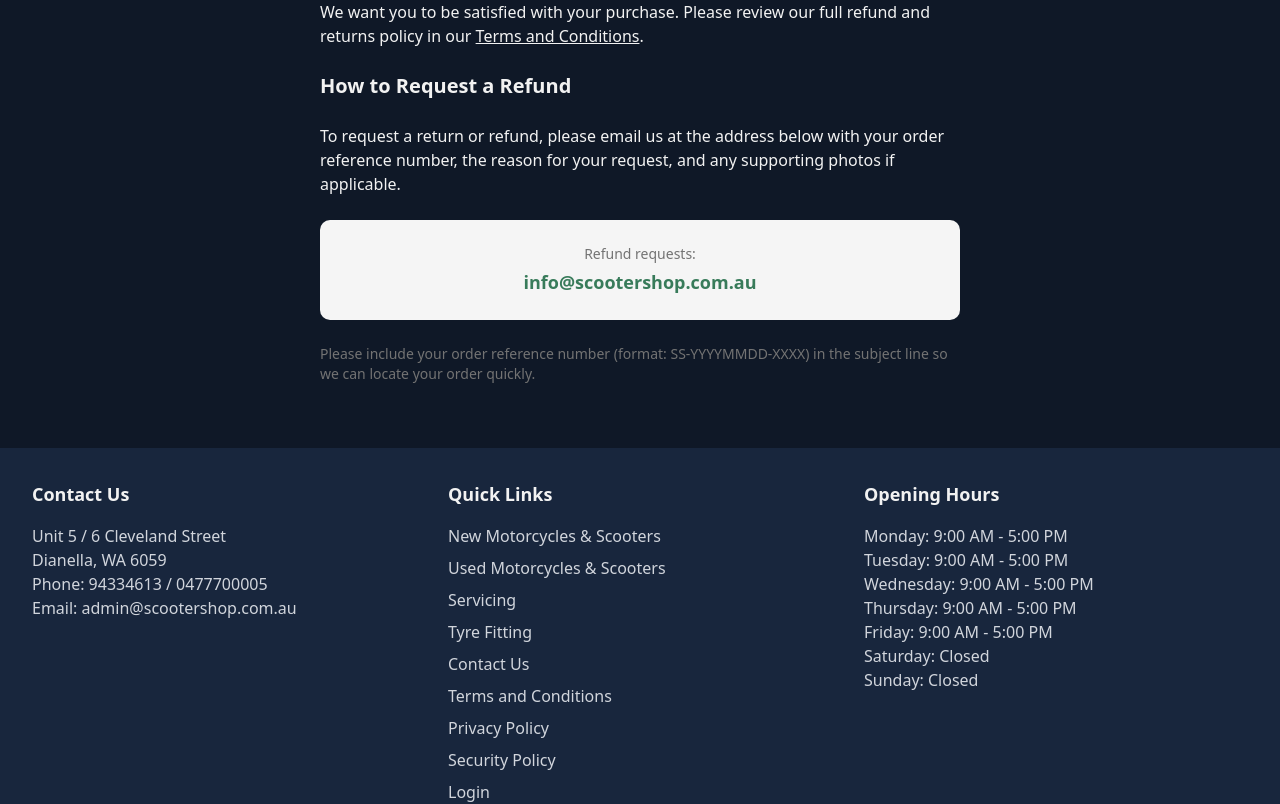
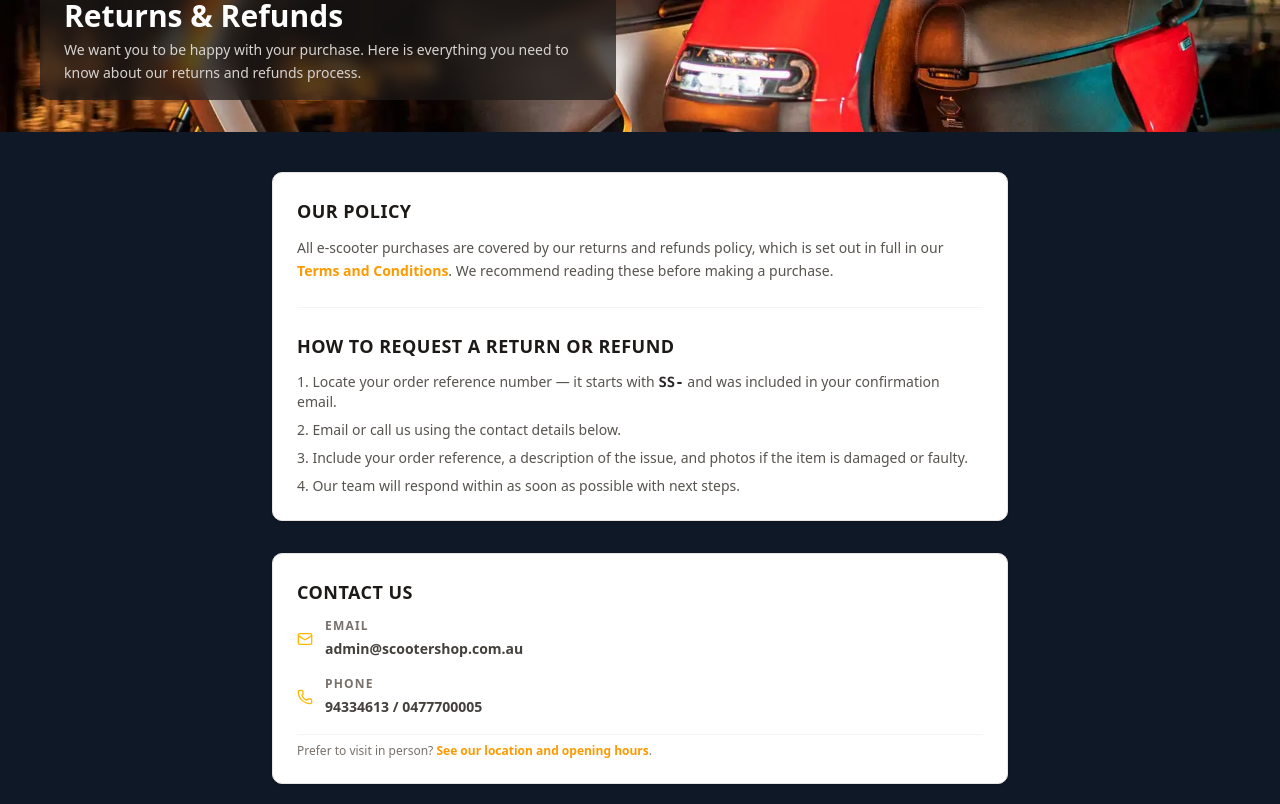
Before and after one commit to ethanbetts63/allbikes, a React (Vite) app in the folder frontend/: page /refunds in a window 1280 px wide. Shown: the part 240-1044 px from the top of the page. Built offline with nearby package versions, Linux system fonts and the light colour scheme.

Commit message:
checkpoint

```diff
--- a/frontend/src/components/Footer.tsx
+++ b/frontend/src/components/Footer.tsx
@@ -54,6 +54,7 @@ const Footer = () => {
             <li className="mb-2"><Link to="/service" className="hover:underline text-gray-300">Servicing</Link></li>
             <li className="mb-2"><Link to="/tyre-fitting" className="hover:underline text-gray-300">Tyre Fitting</Link></li>
             <li className="mb-2"><Link to="/contact" className="hover:underline text-gray-300">Contact Us</Link></li>
+            <li className="mb-2"><Link to="/refunds" className="hover:underline text-gray-300">Returns &amp; Refunds</Link></li>
             <li className="mb-2"><Link to="/terms" className="hover:underline text-gray-300">Terms and Conditions</Link></li>
             <li className="mb-2"><Link to="/privacy" className="hover:underline text-gray-300">Privacy Policy</Link></li>
             <li className="mb-2"><Link to="/security" className="hover:underline text-gray-300">Security Policy</Link></li>
--- a/frontend/src/pages/RefundsPage.tsx
+++ b/frontend/src/pages/RefundsPage.tsx
@@ -1,48 +1,100 @@
 import { Link } from 'react-router-dom';
+import Hero from '@/components/Hero';
 import Seo from '@/components/Seo';
+import { Mail, Phone } from 'lucide-react';
+import { siteSettings } from '@/config/siteSettings';
+import SegwayImage from '@/assets/segway_1.webp';
 
 const RefundsPage = () => {
+  const primaryPhone = siteSettings.phone_number || siteSettings.mobile_number;
+  const displayPhone = siteSettings.phone_number && siteSettings.mobile_number
+    ? `${siteSettings.phone_number} / ${siteSettings.mobile_number}`
+    : primaryPhone;
+
   return (
     <>
       <Seo
         title="Returns & Refunds | Scooter Shop"
-        description="Information about our returns and refund policy for e-scooter purchases."
+        description="Our returns and refund policy for e-scooter purchases. Find out how to request a return or refund."
+        canonicalPath="/refunds"
       />
 
-      <div className="max-w-2xl mx-auto px-4 py-16">
-        <h1 className="text-3xl font-bold text-[var(--text-primary)] mb-6">Returns & Refunds</h1>
+      <Hero
+        title="Returns & Refunds"
+        description="We want you to be happy with your purchase. Here is everything you need to know about our returns and refunds process."
+        imageUrl={SegwayImage}
+      />
 
-        <div className="prose prose-sm max-w-none space-y-6 text-[var(--text-primary)]">
-          <p>
-            We want you to be satisfied with your purchase. Please review our full refund and returns policy
-            in our{' '}
-            <Link to="/terms" className="underline hover:text-primary">
-              Terms and Conditions
-            </Link>
-            .
-          </p>
+      <div className="container mx-auto px-4 py-10 max-w-3xl">
 
-          <h2 className="text-xl font-semibold">How to Request a Refund</h2>
-          <p>
-            To request a return or refund, please email us at the address below with your order reference
-            number, the reason for your request, and any supporting photos if applicable.
-          </p>
+        {/* Overview + How to request */}
+        <section className="mb-8">
+          <div className="bg-white border border-stone-200 rounded-lg shadow-sm p-6 space-y-6">
+            <div>
+              <h2 className="text-lg font-black text-stone-900 uppercase tracking-wide mb-3">Our Policy</h2>
+              <p className="text-stone-600 text-sm leading-relaxed mb-3">
+                All e-scooter purchases are covered by our returns and refunds policy, which is set out in full in our{' '}
+                <Link to="/terms" className="text-amber-500 hover:underline font-semibold">
+                  Terms and Conditions
+                </Link>
+                . We recommend reading these before making a purchase.
+              </p>
+            </div>
 
-          <div className="bg-muted rounded-lg p-6 text-center">
-            <p className="text-sm text-muted-foreground mb-1">Refund requests:</p>
-            <a
-              href="mailto:info@scootershop.com.au"
-              className="text-lg font-semibold text-primary hover:underline"
-            >
-              info@scootershop.com.au
-            </a>
+            <div className="border-t border-stone-100 pt-6">
+              <h2 className="text-lg font-black text-stone-900 uppercase tracking-wide mb-3">How to Request a Return or Refund</h2>
+              <ol className="list-decimal list-inside space-y-2 text-stone-600 text-sm">
+                <li>Locate your order reference number — it starts with <span className="font-mono font-semibold text-stone-800">SS-</span> and was included in your confirmation email.</li>
+                <li>Email or call us using the contact details below.</li>
+                <li>Include your order reference, a description of the issue, and photos if the item is damaged or faulty.</li>
+                <li>Our team will respond within as soon as possible with next steps.</li>
+              </ol>
+            </div>
           </div>
+        </section>
 
-          <p className="text-sm text-muted-foreground">
-            Please include your order reference number (format: SS-YYYYMMDD-XXXX) in the subject line
-            so we can locate your order quickly.
-          </p>
-        </div>
+        {/* Contact */}
+        <section className="mb-8">
+          <div className="bg-white border border-stone-200 rounded-lg shadow-sm p-6 space-y-4">
+            <h2 className="text-lg font-black text-stone-900 uppercase tracking-wide mb-3">Contact Us</h2>
+            {siteSettings.email_address && (
+              <div className="flex items-center gap-3">
+                <Mail className="h-4 w-4 text-amber-400 shrink-0" />
+                <div>
+                  <p className="text-xs text-stone-500 uppercase tracking-widest font-bold mb-0.5">Email</p>
+                  <a
+                    href={`mailto:${siteSettings.email_address}`}
+                    className="text-sm font-semibold text-stone-700 hover:text-amber-500 transition-colors"
+                  >
+                    {siteSettings.email_address}
+                  </a>
+                </div>
+              </div>
+            )}
+            {primaryPhone && (
+              <div className="flex items-center gap-3">
+                <Phone className="h-4 w-4 text-amber-400 shrink-0" />
+                <div>
+                  <p className="text-xs text-stone-500 uppercase tracking-widest font-bold mb-0.5">Phone</p>
+                  <a
+                    href={`tel:${primaryPhone}`}
+                    className="text-sm font-semibold text-stone-700 hover:text-amber-500 transition-colors"
+                  >
+                    {displayPhone}
+                  </a>
+                </div>
+              </div>
+            )}
+            <p className="text-xs text-stone-500 pt-2 border-t border-stone-100">
+              Prefer to visit in person?{' '}
+              <Link to="/contact" className="text-amber-500 hover:underline font-semibold">
+                See our location and opening hours
+              </Link>
+              .
+            </p>
+          </div>
+        </section>
+
       </div>
     </>
   );
```
Also changed, not shown: frontend/public/robots.txt.
